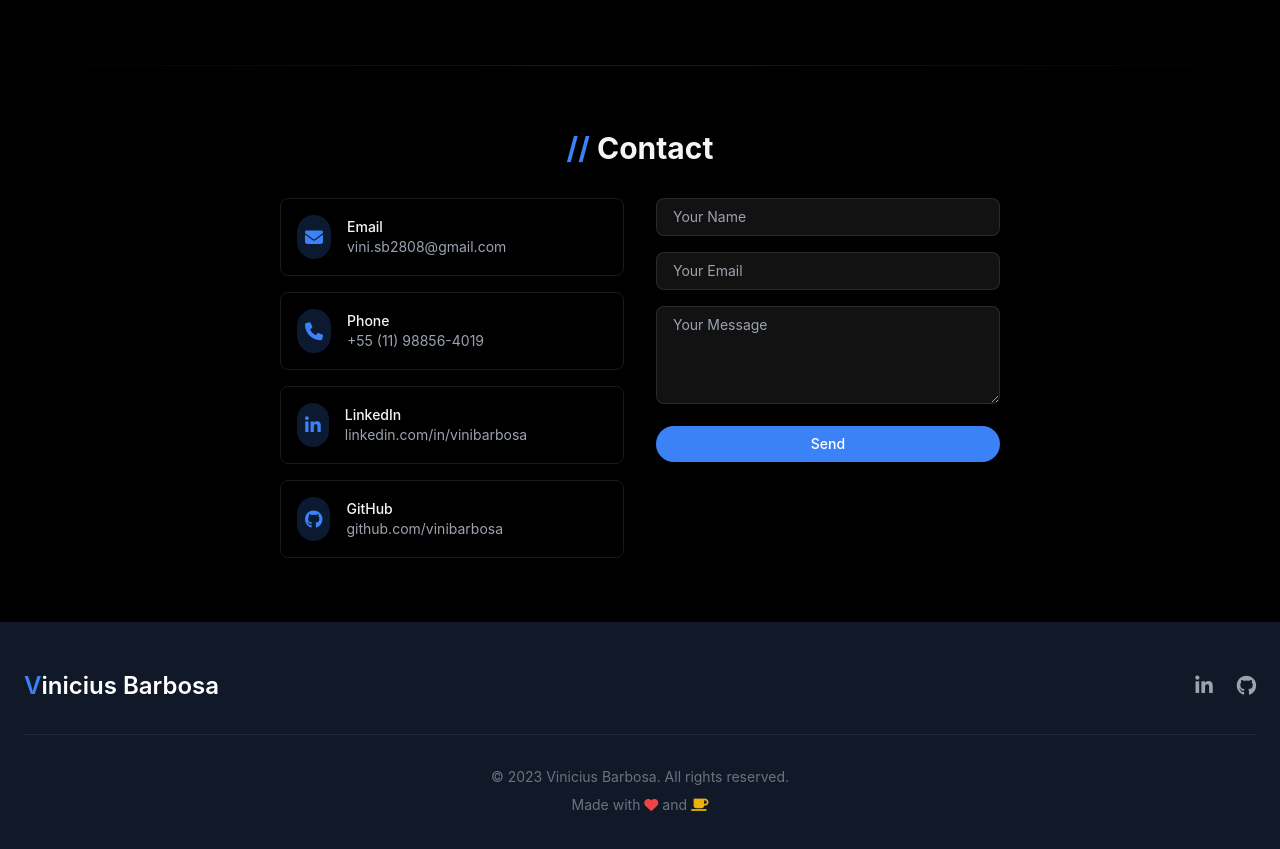
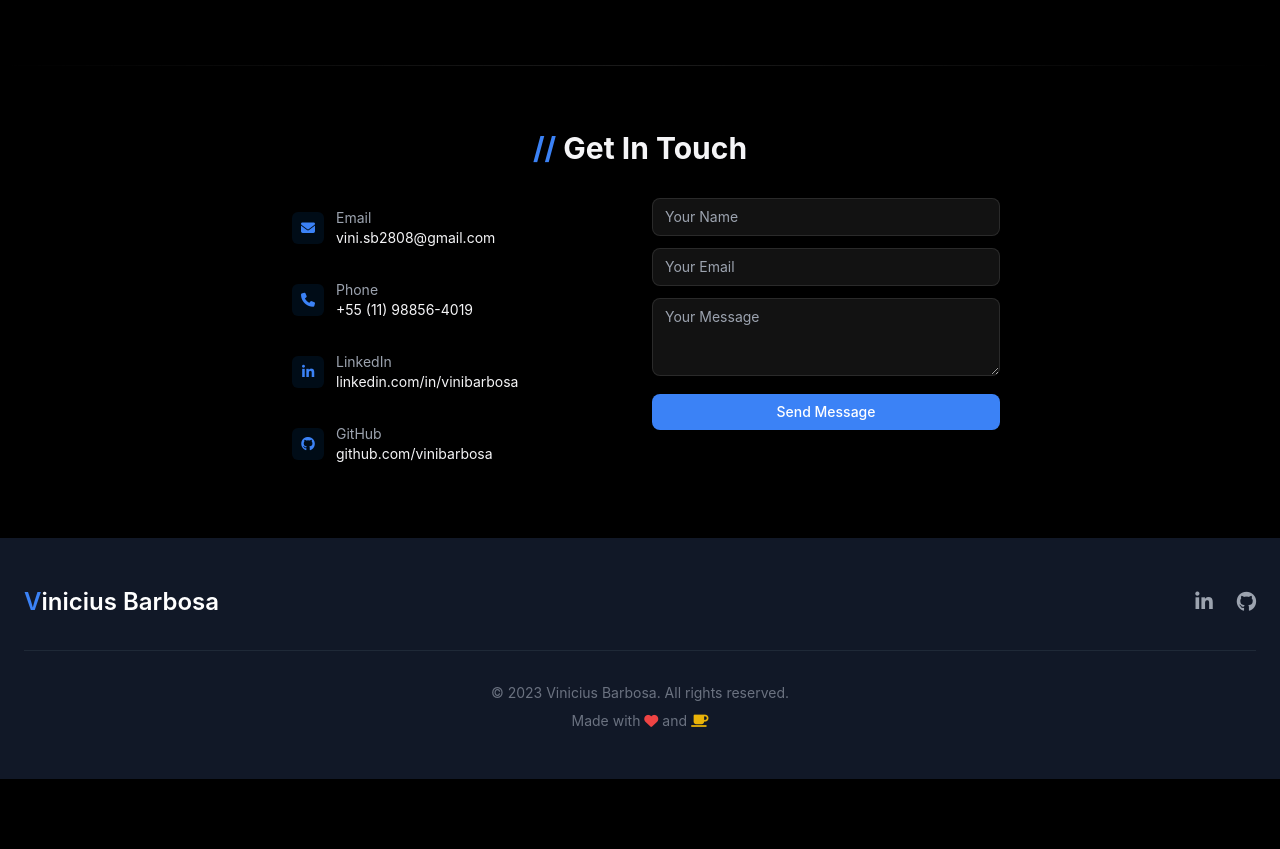
Before and after one commit to ViniciusBarbosaa/portfolio_VB, a plain HTML site: page index.html in a window 1280 px wide. Shown: the part 3540-4389 px from the top of the page. After the commit the page ends 4319 px from the top, so only its background shows below. Drawn offline with nearby package versions, Linux system fonts and the light colour scheme; a web font is replaced by a local one.

Commit message:
Update index.html

```diff
--- a/index.html
+++ b/index.html
@@ -1,3 +1,4 @@
+<!DOCTYPE html>
 <!DOCTYPE html>
 <html lang="en">
 <head>
@@ -94,6 +95,27 @@
             40% {transform: translateY(-10px);}
             60% {transform: translateY(-5px);}
         }
+
+        /* New compact contact styles */
+        .compact-contact-item {
+            transition: all 0.3s ease;
+            padding: 10px 12px;
+            border-radius: 8px;
+        }
+
+        .compact-contact-item:hover {
+            background: rgba(0, 113, 227, 0.1);
+        }
+
+        .compact-contact-icon {
+            width: 32px;
+            height: 32px;
+            display: flex;
+            align-items: center;
+            justify-content: center;
+            border-radius: 6px;
+            background: rgba(0, 113, 227, 0.1);
+        }
     </style>
 </head>
 <body>
@@ -111,13 +133,19 @@
                 <a href="#contact" class="nav-link text-gray-300 hover:text-white">Contact</a>
             </div>
             <div class="md:hidden">
-                <button class="text-gray-300 hover:text-white focus:outline-none">
+                <button id="mobileMenuButton" class="text-gray-300 hover:text-white focus:outline-none">
                     <i class="fas fa-bars text-2xl"></i>
                 </button>
             </div>
         </div>
     </nav>
-
+    <div id="mobileMenu" class="hidden bg-black bg-opacity-90 p-6 mt-16 space-y-4 md:hidden fixed w-full z-40">
+        <a href="#about" class="block text-white hover:text-blue-400">About</a>
+        <a href="#experience" class="block text-white hover:text-blue-400">Experience</a>
+        <a href="#skills" class="block text-white hover:text-blue-400">Skills</a>
+        <a href="#education" class="block text-white hover:text-blue-400">Education</a>
+        <a href="#contact" class="block text-white hover:text-blue-400">Contact</a>
+    </div>
     <!-- Hero Section -->
     <section class="hero-gradient min-h-screen flex items-center pt-20">
         <div class="max-w-7xl mx-auto px-6 py-20 md:py-32">
@@ -533,72 +561,75 @@
 
     <div class="section-divider"></div>
 
-    <!-- Contact Section -->
+    <!-- Compact Contact Section -->
     <section id="contact" class="py-16 bg-black">
         <div class="max-w-3xl mx-auto px-6">
             <h2 class="text-3xl font-bold mb-8 text-center">
-                <span class="text-blue-500">//</span> Contact
+                <span class="text-blue-500">//</span> Get In Touch
             </h2>
 
-            <div class="grid grid-cols-1 md:grid-cols-2 gap-8">
-                <!-- Contact Chips -->
-                <div class="space-y-4">
-                    <a href="mailto:vini.sb2808@gmail.com" class="contact-chip flex items-center p-4 rounded-lg">
-                        <div class="bg-blue-500 bg-opacity-20 p-2 rounded-full mr-4">
-                            <i class="fas fa-envelope text-blue-500 text-lg"></i>
+            <div class="grid grid-cols-1 md:grid-cols-2 gap-6">
+                <!-- Compact Contact Info -->
+                <div class="space-y-3">
+                    <a href="mailto:vini.sb2808@gmail.com" class="compact-contact-item flex items-center">
+                        <div class="compact-contact-icon mr-3 text-blue-500">
+                            <i class="fas fa-envelope text-sm"></i>
                         </div>
                         <div>
-                            <h4 class="font-medium text-sm">Email</h4>
-                            <p class="text-gray-400 text-sm">vini.sb2808@gmail.com</p>
+                            <p class="text-gray-400 text-sm">Email</p>
+                            <p class="text-sm">vini.sb2808@gmail.com</p>
                         </div>
                     </a>
 
-                    <a href="tel:+5511988564019" class="contact-chip flex items-center p-4 rounded-lg">
-                        <div class="bg-blue-500 bg-opacity-20 p-2 rounded-full mr-4">
-                            <i class="fas fa-phone text-blue-500 text-lg"></i>
+                    <a href="tel:+5511988564019" class="compact-contact-item flex items-center">
+                        <div class="compact-contact-icon mr-3 text-blue-500">
+                            <i class="fas fa-phone text-sm"></i>
                         </div>
                         <div>
-                            <h4 class="font-medium text-sm">Phone</h4>
-                            <p class="text-gray-400 text-sm">+55 (11) 98856-4019</p>
+                            <p class="text-gray-400 text-sm">Phone</p>
+                            <p class="text-sm">+55 (11) 98856-4019</p>
                         </div>
                     </a>
 
-                    <a href="https://linkedin.com" target="_blank" class="contact-chip flex items-center p-4 rounded-lg">
-                        <div class="bg-blue-500 bg-opacity-20 p-2 rounded-full mr-4">
-                            <i class="fab fa-linkedin-in text-blue-500 text-lg"></i>
+                    <a href="https://linkedin.com" target="_blank" class="compact-contact-item flex items-center">
+                        <div class="compact-contact-icon mr-3 text-blue-500">
+                            <i class="fab fa-linkedin-in text-sm"></i>
                         </div>
                         <div>
-                            <h4 class="font-medium text-sm">LinkedIn</h4>
-                            <p class="text-gray-400 text-sm">linkedin.com/in/vinibarbosa</p>
+                            <p class="text-gray-400 text-sm">LinkedIn</p>
+                            <p class="text-sm">linkedin.com/in/vinibarbosa</p>
                         </div>
                     </a>
 
-                    <a href="https://github.com" target="_blank" class="contact-chip flex items-center p-4 rounded-lg">
-                        <div class="bg-blue-500 bg-opacity-20 p-2 rounded-full mr-4">
-                            <i class="fab fa-github text-blue-500 text-lg"></i>
+                    <a href="https://github.com" target="_blank" class="compact-contact-item flex items-center">
+                        <div class="compact-contact-icon mr-3 text-blue-500">
+                            <i class="fab fa-github text-sm"></i>
                         </div>
                         <div>
-                            <h4 class="font-medium text-sm">GitHub</h4>
-                            <p class="text-gray-400 text-sm">github.com/vinibarbosa</p>
+                            <p class="text-gray-400 text-sm">GitHub</p>
+                            <p class="text-sm">github.com/vinibarbosa</p>
                         </div>
                     </a>
                 </div>
 
                 <!-- Compact Form -->
                 <div>
-                    <form action="https://formsubmit.co/vini.sb2808@gmail.com" method="POST" class="space-y-4">
+                    <form action="https://formsubmit.co/vini.sb2808@gmail.com" method="POST" class="space-y-3">
                         <div>
-                            <input type="text" name="name" placeholder="Your Name" required class="contact-input w-full px-4 py-2 rounded-lg text-sm">
+                            <input type="text" name="name" placeholder="Your Name" required
+                                   class="contact-input w-full px-3 py-2 rounded-lg text-sm">
                         </div>
                         <div>
-                            <input type="email" name="email" placeholder="Your Email" required class="contact-input w-full px-4 py-2 rounded-lg text-sm">
+                            <input type="email" name="email" placeholder="Your Email" required
+                                   class="contact-input w-full px-3 py-2 rounded-lg text-sm">
                         </div>
                         <div>
-                            <textarea name="message" placeholder="Your Message" rows="4" required class="contact-input w-full px-4 py-2 rounded-lg text-sm"></textarea>
+                            <textarea name="message" placeholder="Your Message" rows="3" required
+                                      class="contact-input w-full px-3 py-2 rounded-lg text-sm"></textarea>
                         </div>
-
-                        <button type="submit" class="bg-blue-500 hover:bg-blue-600 text-white px-6 py-2 rounded-full text-sm font-medium transition duration-300 w-full">
-                            Send
+                        <button type="submit"
+                                class="bg-blue-500 hover:bg-blue-600 text-white px-4 py-2 rounded-lg text-sm font-medium transition duration-300 w-full">
+                            Send Message
                         </button>
                     </form>
                 </div>
@@ -620,7 +651,6 @@
                     <a href="https://github.com/ViniciusBarbosaa" class="text-gray-400 hover:text-blue-500 transition">
                         <i class="fab fa-github text-xl"></i>
                     </a>
-
                 </div>
             </div>
             <div class="mt-8 pt-8 border-t border-gray-800 text-center text-gray-500 text-sm">
@@ -644,8 +674,9 @@
 
         // Mobile menu toggle would go here
         // This is a simplified version without the actual mobile menu implementation
-        document.querySelector('.md\\:hidden button').addEventListener('click', function() {
-            alert('Mobile menu would open here in a full implementation');
+        document.querySelector('#mobileMenuButton').addEventListener('click', function () {
+            const menu = document.querySelector('#mobileMenu');
+            menu.classList.toggle('hidden');
         });
 
         const form = document.getElementById('contact-form');
```
